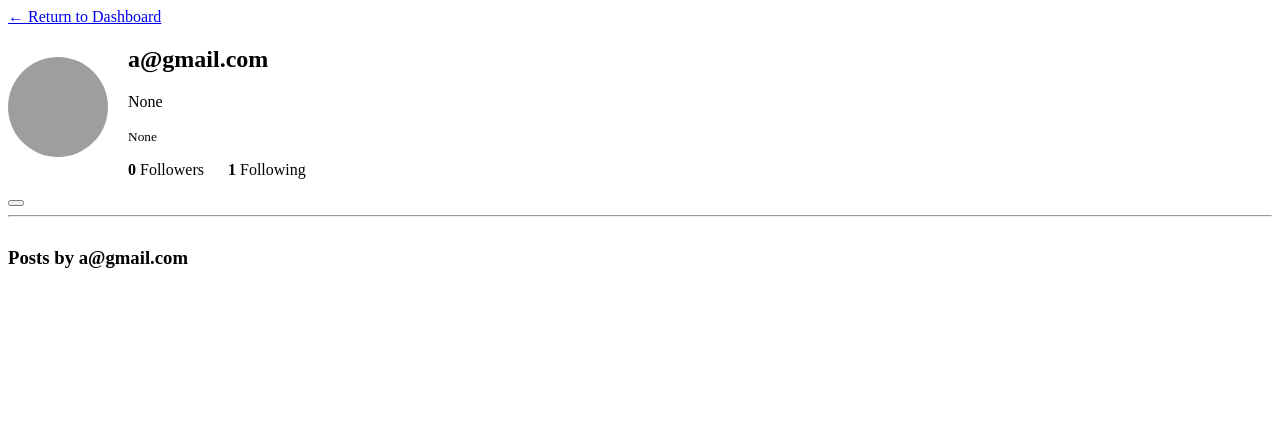
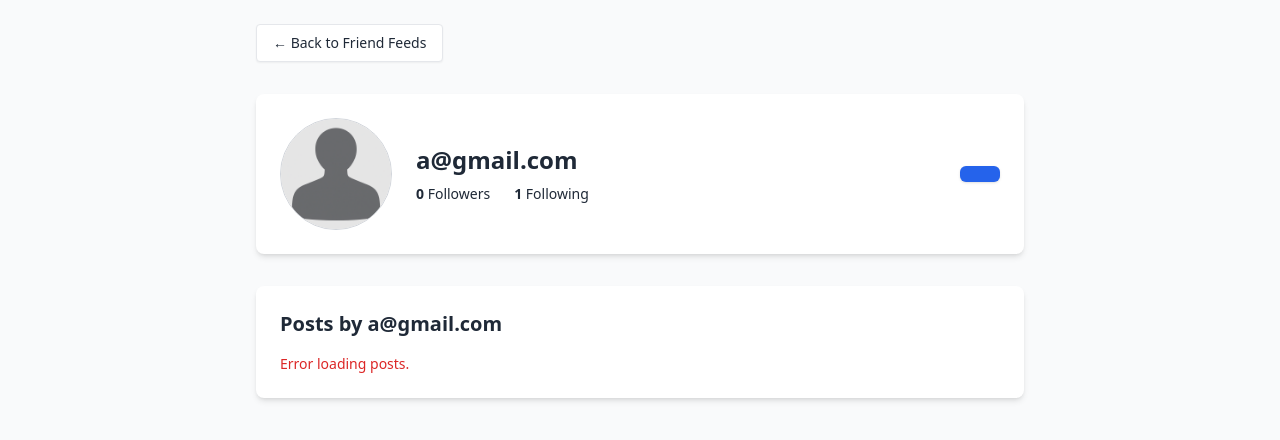
Before and after one commit to cnieh49/CPSC-419-Group-11-Tummi, a Flask app: page /user/2 in a window 1280 px wide. Shown: the top 440 px of the page. Run offline with Flask 3, Linux system fonts and the light colour scheme; some libraries are stand-ins or nearby versions; grey boxes are pictures that could not be loaded.

Commit message:
UI for follower/following user profiles

```diff
--- a/app.py
+++ b/app.py
@@ -515,20 +515,19 @@ def user_profile_page(user_id):
         following_count=len(user.followed.all())
     )
 
-# @app.route('/user-reviews/<int:user_id>')
-# @jwt_required()
-# def reviews_for_user(user_id):
-#     reviews = Review.query.filter_by(user_id=user_id).order_by(Review.sentiment.asc()).all()
-#     return jsonify([{
-#         'id': r.id,
-#         'restaurant_name': r.restaurant_name,
-#         'location': r.location,
-#         'notes': r.notes,
-#         'sentiment': r.sentiment,
-#         'photo_url': r.photo_url,
-#         'pictures': r.get_pictures(),
-#         'timestamp': r.timestamp.strftime("%Y-%m-%d %H:%M:%S")
-#     } for r in reviews])
+@app.route('/user-reviews/<int:user_id>')
+@jwt_required()
+def reviews_for_user(user_id):
+    reviews = Review.query.filter_by(user_id=user_id).order_by(Review.timestamp.desc()).all()
+    return jsonify([{
+        'id': r.id,
+        'restaurant_name': r.restaurant_name,
+        'location': r.location,
+        'notes': r.notes,
+        'photo_url': r.photo_url,
+        'pictures': r.get_pictures(),
+        'timestamp': r.timestamp.strftime("%Y-%m-%d %H:%M:%S")
+    } for r in reviews])
 
 @app.route('/like/<int:review_id>', methods=['POST'])
 @jwt_required()
--- a/templates/dashboard.html
+++ b/templates/dashboard.html
@@ -240,7 +240,7 @@
 
   ${picturesHTML ? `
     <div class="flex flex-wrap gap-3 mb-3">
-      ${pictures.map(url => `<img src="${url}" class="rounded-md border shadow-sm w-40 h-auto object-cover">`).join('')}
+      ${pictures.map(url => `<img src="${url}" class="rounded-md border shadow-sm w-64 h-auto object-cover">`).join('')}
     </div>
   ` : ''}
 
--- a/templates/indiv_profile.html
+++ b/templates/indiv_profile.html
@@ -1,104 +1,130 @@
 <!DOCTYPE html>
-<html>
+<html lang="en">
+
 <head>
-    <a href="{{ url_for('dashboard_page') }}">
-        &larr; Return to Dashboard
+    <meta charset="UTF-8">
+    <title>{{ display_name }}'s Profile</title>
+    <script src="https://cdn.tailwindcss.com"></script>
+</head>
+
+<body class="bg-gray-50 text-gray-800 p-6">
+    <div class="max-w-3xl mx-auto space-y-8">
+        <!-- Back to Dashboard -->
+        <a href="{{ url_for('feed_page') }}"
+            class="inline-block text-sm bg-white border px-4 py-2 rounded hover:bg-gray-200 shadow-sm">
+            ← Back to Friend Feeds
         </a>
-    <title>{{ display_name }}'s Profile</title>
-    <style>
-        .profile-header { display: flex; align-items: center; }
-        .pic { width: 100px; height: 100px; border-radius: 50%; margin-right: 20px; }
-        .stats { margin: 10px 0; }
-        .stats span { margin-right: 20px; }
-        .reviews { margin-top: 30px; }
-        .review { border-bottom: 1px solid #ccc; padding: 10px 0; }
-    </style>
-    <script>
-        document.addEventListener('DOMContentLoaded', function() {
-            fetch('/user-reviews/{{ user_id }}', { credentials: 'include' })
-                .then(res => res.json())
-                .then(reviews => {
-                    const container = document.getElementById('reviews-list');
-                    if (reviews.length === 0) {
-                        container.innerHTML = "<p>No posts yet.</p>";
-                        return;
-                    }
-                    reviews.forEach(r => {
-                        const div = document.createElement('div');
-                        div.className = 'review';
-                        div.innerHTML = `
-                            <strong>${r.restaurant_name}</strong> (${r.location})<br>
-                            <small>${r.timestamp}</small><br>
-                            <p>${r.notes || ''}</p>
-                            ${r.pictures && r.pictures.length > 0 ? r.pictures.map(pic => `<img src="${pic}" style="max-width: 100px;">`).join('') : ''}
-                        `;
-                        container.appendChild(div);
-                    });
-                });
-        });
-    </script>
-</head>
-<body>
-    <div class="profile-header">
-        <img class="pic" src="{{ profile_picture }}" alt="Profile Picture">
+
+        <!-- Profile Header -->
+        <div class="flex items-center gap-6 bg-white p-6 rounded-lg shadow-md">
+            <img src="{{ profile_picture or url_for('static', filename='images/default-avatar.png') }}"
+                alt="Profile Picture" class="w-28 h-28 object-cover rounded-full border border-gray-300" />
             <div>
-            <h2>{{ display_name }}</h2>
-            <p>{{ bio }}</p>
-            <p><small>{{ location }}</small></p>
-            <div class="stats">
+                <h2 class="text-2xl font-semibold">{{ display_name }}</h2>
+                <p class="text-gray-600">{{ bio or '' }}</p>
+                <p class="text-sm text-gray-500">{{ location or '' }}</p>
+                <div class="flex gap-6 mt-2 text-sm">
                     <span><strong id="followers-count">{{ followers_count }}</strong> Followers</span>
                     <span><strong id="following-count">{{ following_count }}</strong> Following</span>
                 </div>
             </div>
+            <button id="follow-status-button"
+                class="ml-auto px-5 py-2 text-sm rounded-md bg-blue-600 hover:bg-blue-700 text-white font-medium shadow"></button>
         </div>
 
-    <div id="adjust-follow-status">
-        <button id="follow-status-button"></button>
+        <!-- Reviews -->
+        <div class="bg-white p-6 rounded-lg shadow-md">
+            <h3 class="text-xl font-semibold mb-4">Posts by {{ display_name }}</h3>
+            <div id="reviews-list" class="space-y-6 text-sm text-gray-700">
+                <p>Loading posts...</p>
             </div>
+        </div>
+    </div>
+
     <script>
-        document.addEventListener('DOMContentLoaded', function() {
-            const followerID = {{ user_id }};
-            const follow_button = document.getElementById('follow-status-button');
+        const followerID = parseInt("{{ user_id }}");
         let following = false;
+        const followBtn = document.getElementById('follow-status-button');
+        const token = localStorage.getItem('token');
 
-            fetch(`/is-following/${followerID}`, { credentials: 'include' })
+        // Update follow button
+        function updateFollowButton() {
+            followBtn.textContent = following ? 'Unfollow' : 'Follow';
+        }
+
+        fetch(`/is-following/${followerID}`, {
+            headers: { 'Authorization': 'Bearer ' + token }
+        })
             .then(res => res.json())
             .then(data => {
                 following = data.following;
-                    changeButtonText();
+                updateFollowButton();
             });
 
-
-            follow_button.onclick = function() {
+        // Handle follow/unfollow
+        followBtn.onclick = function () {
             const endpoint = following ? `/unfollow/${followerID}` : `/follow/${followerID}`;
             fetch(endpoint, {
                 method: 'POST',
-                    credentials: 'include'
+                headers: { 'Authorization': 'Bearer ' + token }
             })
                 .then(res => res.json())
                 .then(data => {
                     following = !following;
-                    changeButtonText();
+                    updateFollowButton();
 
-                    const user_following_ct = document.getElementById('followers-count');
-                    if (user_following_ct) {
-                        let count = parseInt(user_following_ct.textContent, 10);
-                        user_following_ct.textContent = following ? count + 1 : count - 1;
-                    }
+                    const countEl = document.getElementById('followers-count');
+                    let count = parseInt(countEl.textContent);
+                    countEl.textContent = following ? count + 1 : count - 1;
                 });
         };
 
-            function changeButtonText() {
-                follow_button.textContent = following ? 'Unfollow' : 'Follow';
+        // Load user reviews
+        fetch(`/user-reviews/${followerID}`, {
+            headers: { 'Authorization': 'Bearer ' + token }
+        })
+            .then(res => {
+                if (!res.ok) throw new Error('Failed to fetch posts');
+                return res.json();
+            })
+            .then(reviews => {
+                const container = document.getElementById('reviews-list');
+                container.innerHTML = '';
+
+                if (!reviews.length) {
+                    container.innerHTML = '<p class="text-gray-500 italic">No posts yet.</p>';
+                    return;
                 }
+
+                reviews.forEach(r => {
+                    const div = document.createElement('div');
+                    div.className = 'bg-white p-5 rounded-xl shadow-md space-y-3';
+
+                    const pictures = Array.isArray(r.pictures) ? r.pictures : [];
+                    const imagesHTML = pictures.map(url => `
+                    <img src="${url}" alt="Review Image"
+                        class="w-40 h-40 object-cover rounded-md border border-gray-200 shadow-sm" />
+                `).join('');
+
+                    div.className = 'border-b pb-4';
+                    div.innerHTML = `
+                    <div class="flex justify-between items-start">
+                    <h4 class="text-lg font-semibold text-gray-900">${r.restaurant_name}</h4>
+                    <span class="text-xs text-gray-500 mt-1">${r.timestamp}</span>
+                    </div>
+                    <p class="text-sm text-gray-600"><strong>Location:</strong> ${r.location}</p>
+                    <p class="text-sm text-gray-800">${r.notes ? r.notes : '<em class="text-gray-400">No notes provided.</em>'}</p>
+                    ${imagesHTML ? `<div class="flex flex-wrap gap-3 pt-2">${imagesHTML}</div>` : ''}
+                `;
+                    container.appendChild(div);
+                });
+            })
+            .catch(err => {
+                const container = document.getElementById('reviews-list');
+                container.innerHTML = `<p class="text-red-600">Error loading posts.</p>`;
+                console.error(err);
             });
     </script>
-    <hr>
-    <div class="reviews">
-        <h3>Posts by {{ display_name }}</h3>
-        <div id="reviews-list">
-        </div>
-    </div>
+</body>
 
-</body>
 </html>
```
Also changed, not shown: templates/feed.html (+24 -14 lines), templates/profile.html (+3 -8 lines), db.sqlite, static/images/default-avatar.png (added), uploads/IMG_8960.JPG, uploads/swing-pork-belly-with.jpg (added). Lines whose indentation alone changed are shown as unchanged.
